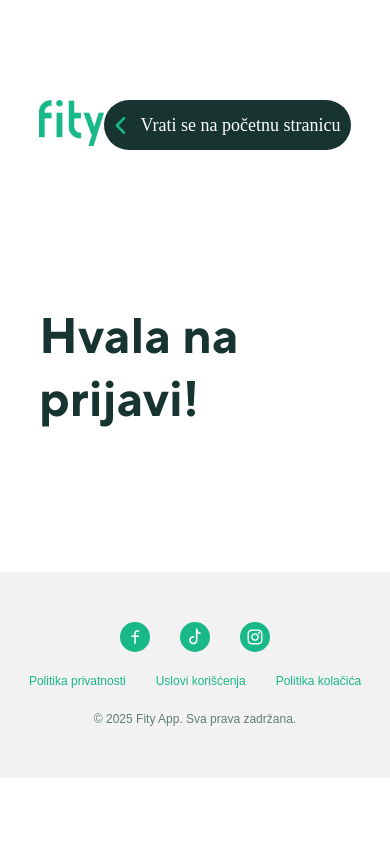
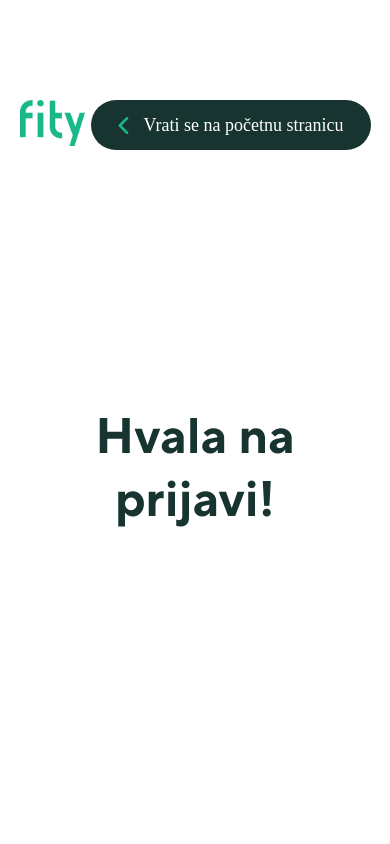
Before and after one commit to JankoB1/fity-landing, a React (Create React App) app: page /hvala-na-prijavi in a window 390 px wide. Shown: the top 844 px of the page. Built offline with nearby package versions, Linux system fonts and the light colour scheme; a web font is replaced by a local one.

Commit message:
mobile privacy

```diff
--- a/src/index.css
+++ b/src/index.css
@@ -842,4 +842,12 @@ footer p {
     .waiting-list {
         background-color: #F2F2F2;
     }
+
+    .policy-top a {
+        width: 280px;
+    }
+
+    .privacy-page {
+        padding: 100px 5%;
+    }
 }
--- a/src/pages/Thanks.tsx
+++ b/src/pages/Thanks.tsx
@@ -11,7 +11,7 @@ function Thanks() {
                     <img src={logo} className="hero-logo w-[65px]" alt="logo"/>
                     <a href="/"><img src={arrow} alt=""/>Vrati se na početnu stranicu</a>
                 </div>
-                <h1 style={{ paddingTop: '100px' }}>Hvala na prijavi!</h1>
+                <h1 style={{ paddingTop: '200px', paddingBottom: '200px', textAlign: 'center' }}>Hvala na prijavi!</h1>
             </div>
             <Footer></Footer>
         </>
```
